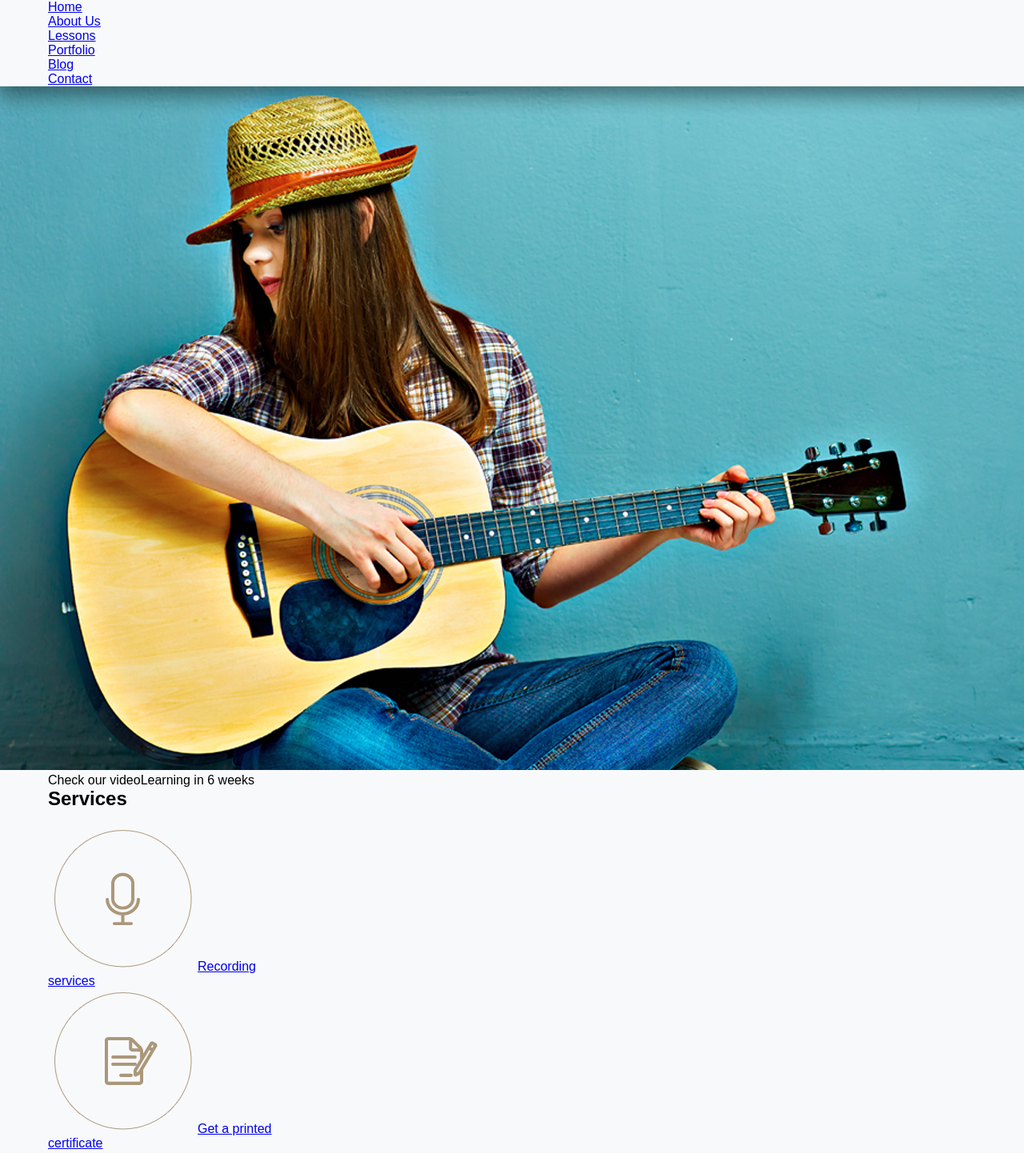
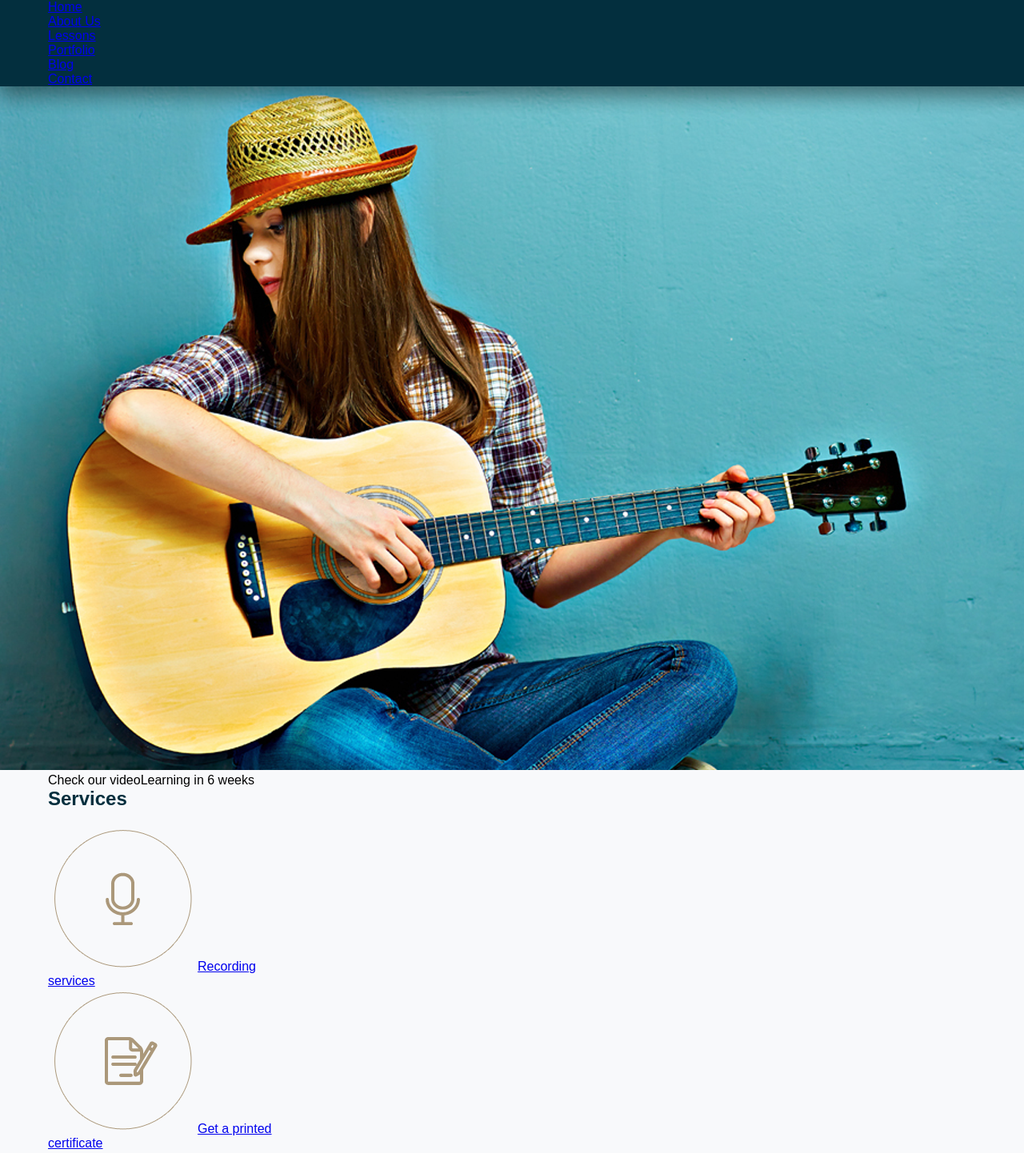
Before and after one commit to CRBroughton/sass-net-ninja, a Vue app: page / in a window 1280 px wide. Shown: the top 1442 px of the page at 80% size. Built offline with nearby package versions, Linux system fonts and the light colour scheme.

Commit message:
updated style language to scss added basic test styles for variables

```diff
--- a/src/App.vue
+++ b/src/App.vue
@@ -25,7 +25,7 @@ export default defineComponent({
 });
 </script>
 
-<style>
+<style lang="scss">
 body {
   font-family: arial;
   background: #f8f9fb;
@@ -41,6 +41,11 @@ fieldset,
 legend {
   margin: 0;
   padding: 0;
+}
+
+section h1 {
+  font-size: $sectionHeading;
+  color: $deepBlue;
 }
 
 h1,
--- a/src/components/TheHeader.vue
+++ b/src/components/TheHeader.vue
@@ -34,5 +34,8 @@ export default defineComponent({
 });
 </script>
 
-<style scoped>
+<style scoped lang="scss">
+#main-nav {
+  background: $deepBlue;
+}
 </style>
```
